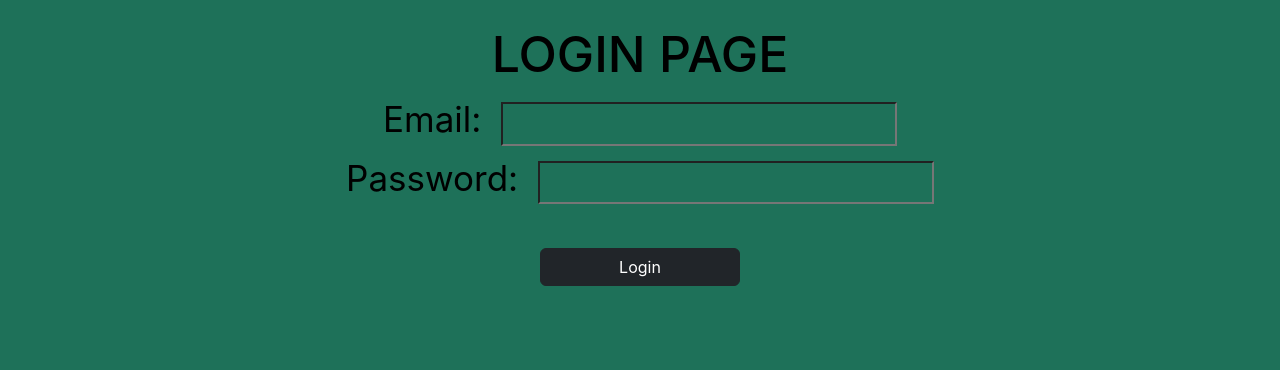
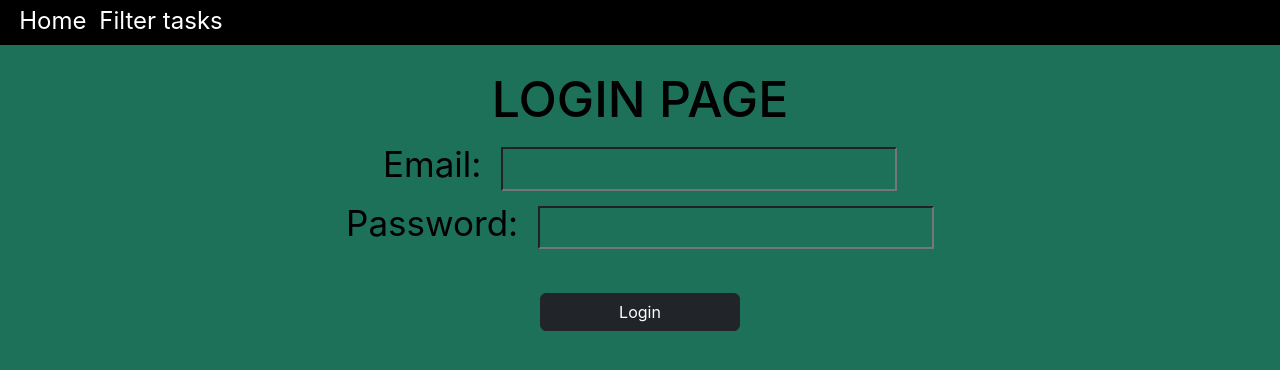
Before and after one commit to tttttasa/TreciDomaciIteh, a React (Create React App) app: page / in a window 1280 px wide. Shown: the top 370 px of the page. Built offline with nearby package versions, Linux system fonts and the light colour scheme; the HTML template or start-up script is replaced by a standard one.

Commit message:
Navigacioni meni ubacen na obe strane

```diff
--- a/src/App.css
+++ b/src/App.css
@@ -110,3 +110,25 @@ textarea {
 option {
   background-color: white;
 }
+
+.nav {
+  height: 45px;
+  background-color: black;
+}
+
+.nav a {
+  text-decoration: none;
+  color: white;
+  font-size: 24px;
+  margin-right: 1%;
+  margin-top: 0.2%;
+  background-color: black;
+}
+
+.nav a:hover {
+  color: white;
+}
+
+#homenav {
+  margin-left: 1.5%;
+}
--- /dev/null
+++ b/src/components/Nav.jsx
@@ -0,0 +1,16 @@
+import { Link } from 'react-router-dom'
+
+
+function Nav() {
+    return (
+        <div>
+            <div className="nav">
+                <Link to={"/"} id="homenav">Home</Link>
+                <Link to={"/taskovi"} id="filternav">Filter tasks</Link>
+            </div>
+        </div >
+    )
+}
+
+
+export default Nav;
--- a/src/pages/Login.jsx
+++ b/src/pages/Login.jsx
@@ -1,6 +1,7 @@
 import FormField from "../components/FormField";
 import { useState } from 'react';
 import { useNavigate } from 'react-router-dom';
+import Nav from "../components/Nav";
 
 
 function Login() {
@@ -36,6 +37,8 @@ function Login() {
 
     return (
         <div>
+            <Nav />
+
             <h1 className="mt-4">LOGIN PAGE</h1>
 
             <FormField type="text" labelText="Email" funkcija={emailHandle} />
--- a/src/pages/Taskovi.jsx
+++ b/src/pages/Taskovi.jsx
@@ -1,5 +1,6 @@
 import FormField from "../components/FormField";
 import { useState } from 'react';
+import Nav from "../components/Nav";
 
 
 function Taskovi() {
@@ -24,6 +25,7 @@ function Taskovi() {
 
     return (
         <div>
+            <Nav />
 
             <h1 className="mt-3 mb-4">Taskovi</h1>
 
```
